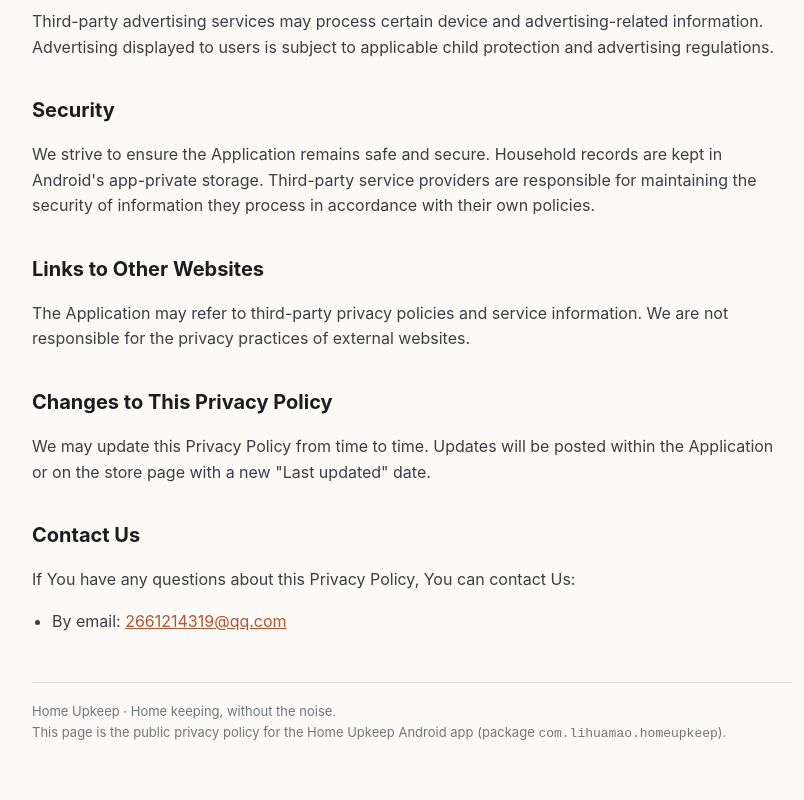
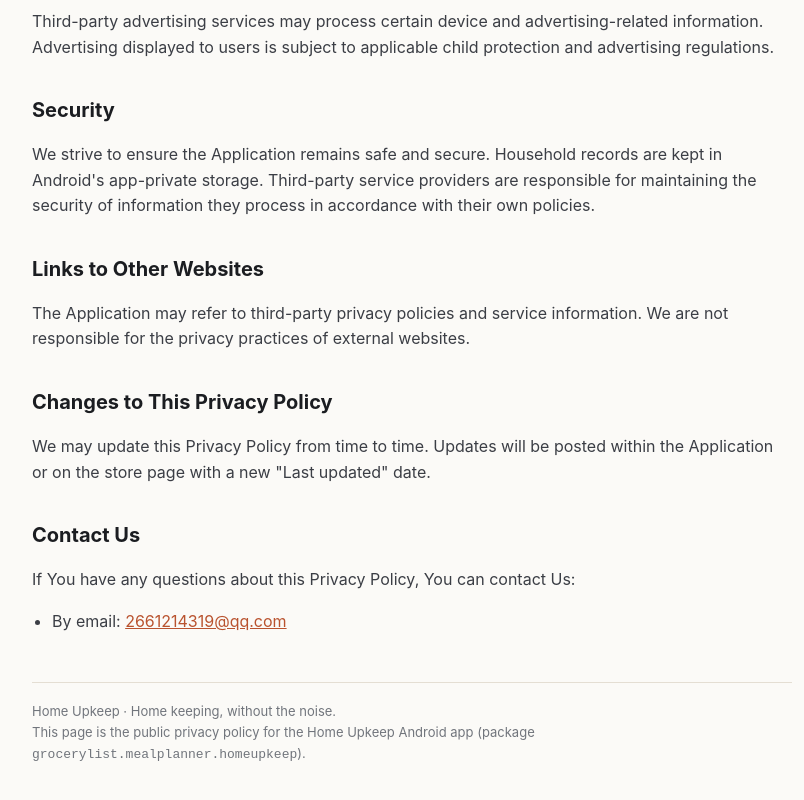
Before and after one commit to shapolang/privacy-site, a plain HTML site: page home-upkeep/privacy.html in a window 1280 px wide. Shown: the part 2760-3560 px from the top of the page, without its empty margins (228-1032 px from the left). Drawn offline with Linux system fonts and the light colour scheme.

Commit message:
Update Home Upkeep policy package to grocerylist.mealplanner.homeupkeep

```diff
--- a/home-upkeep/privacy.html
+++ b/home-upkeep/privacy.html
@@ -115,7 +115,7 @@
 
   <footer>
     Home Upkeep · Home keeping, without the noise.<br>
-    This page is the public privacy policy for the Home Upkeep Android app (package <code>com.lihuamao.homeupkeep</code>).
+    This page is the public privacy policy for the Home Upkeep Android app (package <code>grocerylist.mealplanner.homeupkeep</code>).
   </footer>
 </main>
 </body>
```
